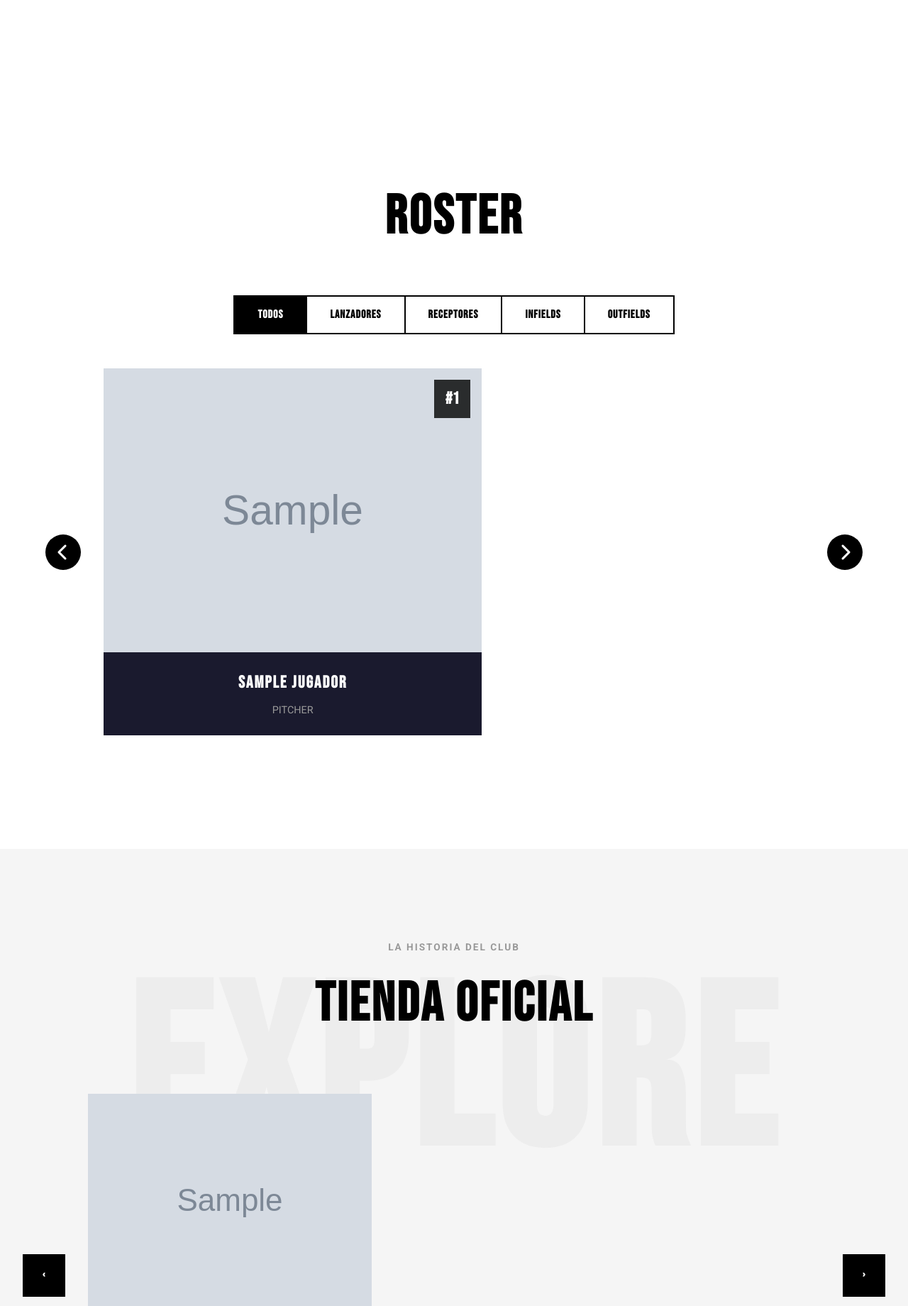
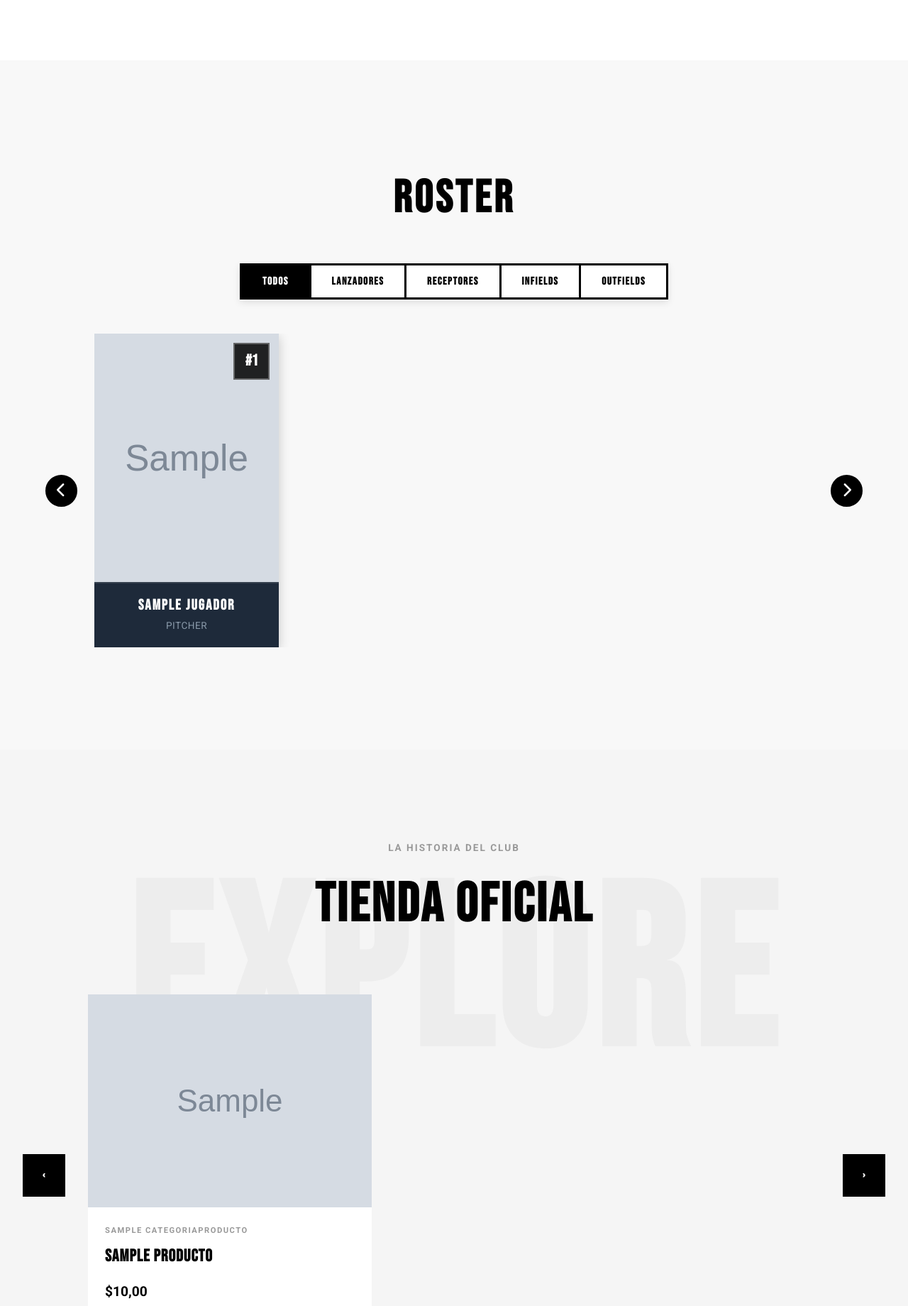
Before and after one commit to cgallego17/Cerverceros-Tecate, a Django app: page /es/ in a window 1280 px wide. Shown: the part 2941-4781 px from the top of the page at 71% size. Run offline with Django 4.2, Linux system fonts and the light colour scheme; tables that the repository leaves empty hold one stand-in row (values such as "Sample post"); grey boxes marked "Sample" are stand-in pictures; some libraries are stand-ins or nearby versions.

Commit message:
Update roster section styling with refined spacing, colors, and visual effects for improved design consistency
- Change roster-section background from white to light gray (#f8f8f8) and reduce padding from 6rem to 5rem
- Reduce roster-title font size from clamp(3rem, 6vw, 5rem) to clamp(2.5rem, 5vw, 4rem) and increase letter-spacing from 3px to 4px
- Increase roster-tabs border width from 2px to 3px and add box-shadow for depth
- Adjust roster-tab padding, font size, letter-spacing, and border-right

```diff
--- a/static/css/styles.css
+++ b/static/css/styles.css
@@ -1347,23 +1347,23 @@ tbody tr:hover {
 
 /* Roster Section */
 .roster-section {
-    background: #fff;
-    padding: 6rem 0;
+    background: #f8f8f8;
+    padding: 5rem 0;
     overflow: hidden;
 }
 
 .roster-header {
     text-align: center;
-    margin-bottom: 3rem;
+    margin-bottom: 2.5rem;
 }
 
 .roster-title {
     font-family: 'Bebas Neue', cursive;
-    font-size: clamp(3rem, 6vw, 5rem);
-    font-weight: 700;
-    text-transform: uppercase;
-    letter-spacing: 3px;
-    color: var(--black);
+    font-size: clamp(2.5rem, 5vw, 4rem);
+    font-weight: 700;
+    text-transform: uppercase;
+    letter-spacing: 4px;
+    color: #000;
     margin: 0;
 }
 
@@ -1373,22 +1373,23 @@ tbody tr:hover {
     gap: 0;
     margin-bottom: 3rem;
     flex-wrap: wrap;
-    border: 2px solid #000;
+    border: 3px solid #000;
     width: fit-content;
     margin-left: auto;
     margin-right: auto;
+    box-shadow: 0 4px 10px rgba(0, 0, 0, 0.1);
 }
 
 .roster-tab {
     background: #fff;
     border: none;
-    border-right: 2px solid #000;
-    padding: 1rem 2rem;
-    font-family: 'Bebas Neue', cursive;
-    font-size: 1rem;
-    font-weight: 700;
-    text-transform: uppercase;
-    letter-spacing: 1px;
+    border-right: 3px solid #000;
+    padding: 0.8rem 1.8rem;
+    font-family: 'Bebas Neue', cursive;
+    font-size: 0.95rem;
+    font-weight: 700;
+    text-transform: uppercase;
+    letter-spacing: 1.5px;
     color: #000;
     cursor: pointer;
     transition: all 0.3s ease;
@@ -1399,7 +1400,7 @@ tbody tr:hover {
 }
 
 .roster-tab:hover {
-    background: #f5f5f5;
+    background: #f0f0f0;
 }
 
 .roster-tab.active {
@@ -1412,8 +1413,10 @@ tbody tr:hover {
     display: flex;
     align-items: center;
     justify-content: center;
-    gap: 2rem;
+    gap: 1.5rem;
     padding: 0 2rem;
+    max-width: 1400px;
+    margin: 0 auto;
 }
 
 .roster-carousel-container {
@@ -1425,46 +1428,50 @@ tbody tr:hover {
 
 .roster-players {
     display: flex;
-    gap: 2rem;
+    gap: 1.5rem;
     transition: transform 0.5s ease;
     will-change: transform;
 }
 
 .roster-player-card {
-    background: #1a1a2e;
-    min-width: 280px;
+    background: #1e2a3a;
+    min-width: 260px;
+    max-width: 260px;
     flex-shrink: 0;
     position: relative;
     overflow: hidden;
-    transition: transform 0.3s ease;
+    transition: all 0.3s ease;
+    box-shadow: 0 4px 15px rgba(0, 0, 0, 0.2);
 }
 
 .roster-player-card:hover {
-    transform: translateY(-10px);
+    transform: translateY(-8px);
+    box-shadow: 0 8px 25px rgba(0, 0, 0, 0.3);
 }
 
 .player-card-header {
     position: absolute;
-    top: 1rem;
-    right: 1rem;
+    top: 0.8rem;
+    right: 0.8rem;
     z-index: 10;
 }
 
 .player-number {
-    background: rgba(0, 0, 0, 0.8);
+    background: rgba(0, 0, 0, 0.85);
     color: #fff;
-    padding: 0.5rem 1rem;
-    font-family: 'Bebas Neue', cursive;
-    font-size: 1.5rem;
+    padding: 0.4rem 0.9rem;
+    font-family: 'Bebas Neue', cursive;
+    font-size: 1.4rem;
     font-weight: 700;
     display: inline-block;
+    border: 2px solid rgba(255, 255, 255, 0.3);
 }
 
 .player-card-image {
     width: 100%;
-    height: 400px;
+    height: 350px;
     overflow: hidden;
-    background: #1a1a2e;
+    background: linear-gradient(180deg, #1e2a3a 0%, #2a3f5f 100%);
 }
 
 .player-card-image img {
@@ -1472,56 +1479,66 @@ tbody tr:hover {
     height: 100%;
     object-fit: cover;
     object-position: center top;
+    transition: transform 0.3s ease;
+}
+
+.roster-player-card:hover .player-card-image img {
+    transform: scale(1.05);
 }
 
 .player-card-info {
-    background: #1a1a2e;
-    padding: 1.5rem;
+    background: #1e2a3a;
+    padding: 1.2rem 1rem;
     text-align: center;
+    border-top: 2px solid rgba(255, 255, 255, 0.1);
 }
 
 .player-card-name {
     font-family: 'Bebas Neue', cursive;
-    font-size: 1.5rem;
+    font-size: 1.3rem;
     font-weight: 700;
     text-transform: uppercase;
     letter-spacing: 2px;
     color: #fff;
-    margin: 0 0 0.5rem 0;
+    margin: 0 0 0.3rem 0;
+    line-height: 1.2;
 }
 
 .player-card-location {
-    font-size: 0.9rem;
-    color: #999;
+    font-size: 0.85rem;
+    color: #8a9aaa;
     margin: 0;
     text-transform: uppercase;
+    letter-spacing: 0.5px;
 }
 
 .roster-nav {
     background: #000;
-    border: none;
+    border: 2px solid #000;
     color: #fff;
-    width: 50px;
-    height: 50px;
+    width: 45px;
+    height: 45px;
     border-radius: 50%;
     display: flex;
     align-items: center;
     justify-content: center;
     cursor: pointer;
     transition: all 0.3s ease;
-    font-size: 1.5rem;
+    font-size: 1.3rem;
     flex-shrink: 0;
 }
 
 .roster-nav:hover {
     background: #e31e24;
-    transform: scale(1.1);
+    border-color: #e31e24;
+    transform: scale(1.15);
 }
 
 .roster-empty {
     text-align: center;
     padding: 4rem 2rem;
     color: #666;
+    font-size: 1.1rem;
 }
 
 /* Official Store Section */
```
